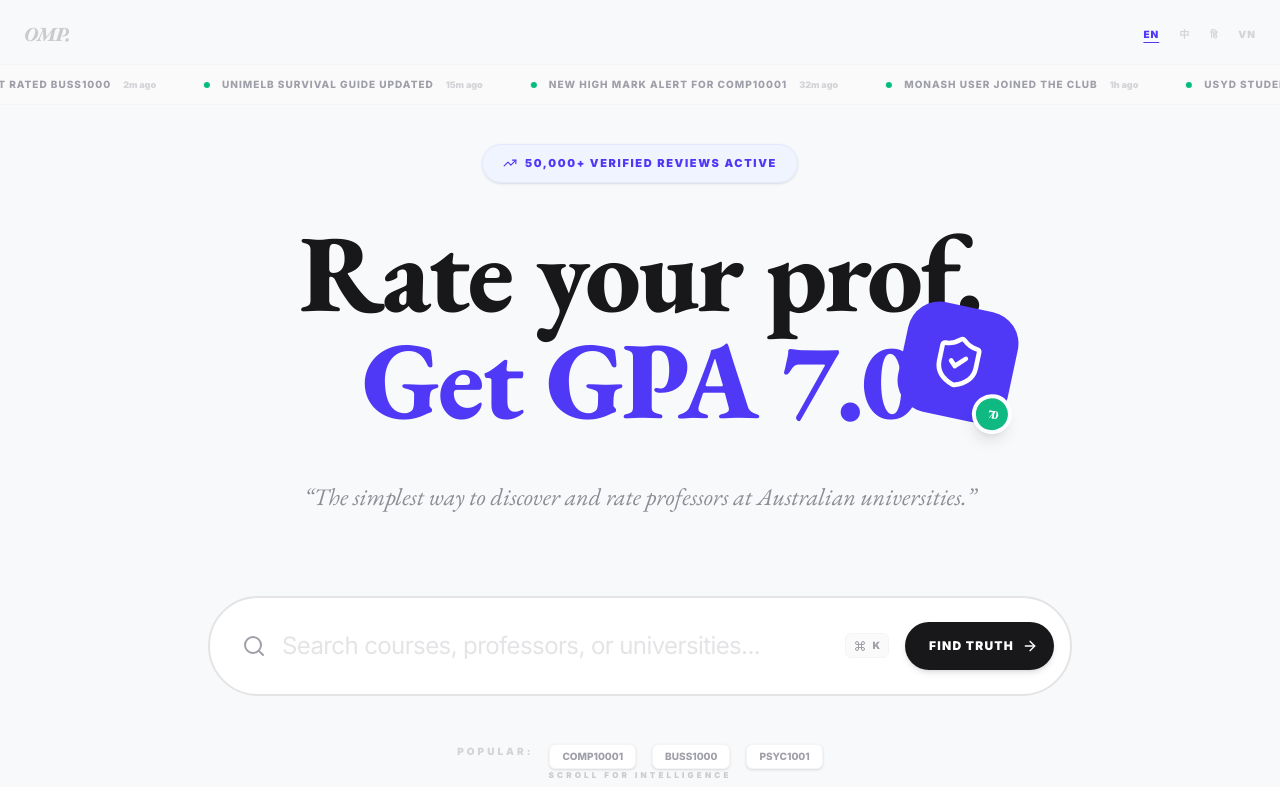
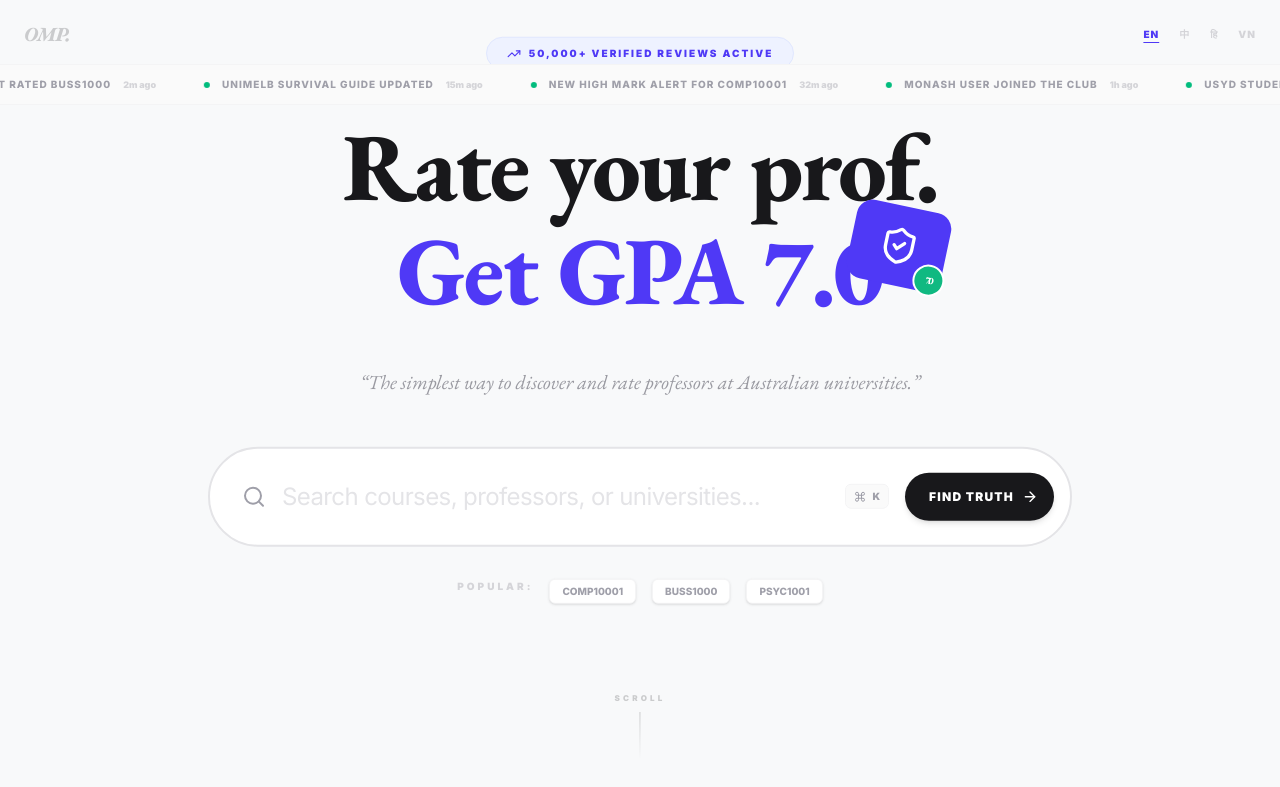
Before and after one commit to RealMarkHzzz/ohmyprofessors-mvp, a Next.js app: page / in a window 1280 px wide. Shown: the top 787 px of the page. Built offline with nearby package versions, Linux system fonts and the light colour scheme.

Commit message:
fix: force absolute optical centering at 40% and eliminate hero overlap issues

```diff
--- a/src/app/page.tsx
+++ b/src/app/page.tsx
@@ -16,11 +16,11 @@ export default function Home() {
   const [isSearchFocused, setIsSearchFocused] = useState(false);
 
   return (
-    <main className="relative min-h-screen flex flex-col items-center justify-start bg-[#F8F9FA] selection:bg-indigo-50 selection:text-indigo-900">
+    <main className="relative min-h-screen flex flex-col items-center justify-start bg-[#F8F9FA] selection:bg-indigo-50 selection:text-indigo-900 overflow-x-hidden">
       {/* 2026 Ambient Intelligence Layer */}
       <BackgroundAmbient />
 
-      {/* Cinematic Dimming Overlay - Smoother and deeper */}
+      {/* Cinematic Dimming Overlay */}
       <AnimatePresence>
         {isSearchFocused && (
           <motion.div
@@ -70,22 +70,23 @@ export default function Home() {
       </div>
 
       <div className="relative w-full flex flex-col items-center">
-        {/* Block 3: The "Absolute Center" Hub - Recalculated for Optical Center (40%-50%) */}
-        <section className="w-full flex flex-col items-center justify-start h-screen px-6 pt-[12vh] md:pt-[18vh]">
+        {/*
+          Block 3: The "Absolute Center" Hub
+          RE-ENGINEERED: Using absolute vertical positioning to force 40% offset
+        */}
+        <section className="relative w-full h-screen flex flex-col items-center px-6">
           <motion.div
             animate={{
-              y: isSearchFocused ? -60 : 0,
+              y: isSearchFocused ? '-15vh' : '0vh',
               opacity: isSearchFocused ? 0.3 : 1,
-              scale: isSearchFocused ? 0.92 : 1,
-              filter: isSearchFocused ? 'blur(2px)' : 'blur(0px)'
+              scale: isSearchFocused ? 0.9 : 1
             }}
             transition={{ duration: 0.8, ease: [0.22, 1, 0.36, 1] }}
-            className="mb-16 md:mb-20"
+            className="absolute top-[40%] -translate-y-1/2 w-full flex flex-col items-center gap-8 md:gap-12"
           >
             <Hero />
-          </motion.div>
 
-          <div className="w-full flex flex-col items-center gap-12 relative">
+            <div className="w-full flex flex-col items-center gap-8 relative">
               <SearchBar onFocusChange={setIsSearchFocused} />
 
               <motion.div
@@ -100,12 +101,14 @@ export default function Home() {
                 ))}
               </motion.div>
             </div>
+          </motion.div>
 
+          {/* Scroll Indicator */}
           <motion.div
             animate={{ opacity: isSearchFocused ? 0 : 0.2 }}
-            className="mt-auto mb-10 flex flex-col items-center gap-2"
+            className="absolute bottom-10 left-1/2 -translate-x-1/2 flex flex-col items-center gap-2"
           >
-            <span className="text-[8px] font-black uppercase tracking-[0.4em] text-zinc-900 font-sans">Scroll for Intelligence</span>
+            <span className="text-[8px] font-black uppercase tracking-[0.4em] text-zinc-900 font-sans">Scroll</span>
             <div className="h-12 w-px bg-gradient-to-b from-zinc-900 to-transparent" />
           </motion.div>
         </section>
@@ -117,7 +120,7 @@ export default function Home() {
           {/* Block 4: Intelligence Grid */}
           <section className="w-full py-32 flex flex-col items-center gap-24">
             <div className="text-center px-6">
-              <h2 className="text-5xl md:text-8xl font-serif font-black tracking-tighter text-zinc-900 italic mb-6">Database.</h2>
+              <h2 className="text-5xl md:text-8xl font-serif font-black tracking-tighter text-zinc-900 italic mb-6 text-left md:text-center">Database.</h2>
               <p className="text-zinc-400 font-sans text-[10px] font-black uppercase tracking-[0.5em]">Peer-verified academic survival data</p>
             </div>
             <HeroCards />
--- a/src/components/Hero.tsx
+++ b/src/components/Hero.tsx
@@ -29,26 +29,26 @@ const Hero = () => {
 
   return (
     <div ref={containerRef} className="flex flex-col items-center text-center px-4 max-w-5xl mx-auto relative">
-      {/* 1. Structural Fix: Independent vertical space for badge */}
-      <div className="hero-badge mb-10 inline-flex items-center gap-2 rounded-full bg-indigo-50/80 border border-indigo-100 px-5 py-2.5 backdrop-blur-sm shadow-sm">
+      {/* 1. Structural Fix: Badge is now definitely above and spaced */}
+      <div className="hero-badge mb-12 inline-flex items-center gap-2 rounded-full bg-indigo-50 border border-indigo-100 px-5 py-2">
         <TrendingUp className="h-3.5 w-3.5 text-indigo-600" />
-        <span className="text-[11px] font-black uppercase tracking-[0.15em] text-indigo-600 font-sans">
+        <span className="text-[10px] font-black uppercase tracking-[0.2em] text-indigo-600 font-sans">
           50,000+ Verified Reviews Active
         </span>
       </div>
 
       <div className="relative inline-block">
-        <h1 className="hero-title mb-8 text-6xl md:text-[110px] font-serif font-black tracking-tight text-zinc-900 leading-[0.9]">
+        <h1 className="hero-title mb-6 text-5xl md:text-8xl font-serif font-black tracking-tight text-zinc-900 leading-[1.0]">
           {t.title} <br />
           <span className="text-indigo-600 relative inline-block mt-2">
             {t.subtitle} <GpaRollingNumber target={7.0} />
 
-            {/* GPA Shield Visualizer */}
-            <div className="gpa-shield absolute -right-16 md:-right-24 top-0 md:-top-6 hidden sm:block pointer-events-none">
-              <div className="relative flex h-16 w-16 md:h-28 md:w-28 items-center justify-center rounded-[2rem] bg-indigo-600 text-white shadow-float rotate-12">
-                <ShieldCheck className="h-8 w-8 md:h-14 md:w-14" />
-                <div className="absolute -bottom-2 -right-2 h-8 w-8 md:h-10 md:w-10 rounded-full bg-brand-success border-4 border-white flex items-center justify-center shadow-lg">
-                  <span className="text-[10px] md:text-xs font-black text-white">7.0</span>
+            {/* GPA Shield Visualizer - Reduced size to prevent overlap */}
+            <div className="gpa-shield absolute -right-12 md:-right-16 top-0 md:-top-4 hidden sm:block pointer-events-none">
+              <div className="relative flex h-14 w-14 md:h-20 md:w-24 items-center justify-center rounded-2xl bg-indigo-600 text-white shadow-float rotate-12">
+                <ShieldCheck className="h-6 w-6 md:h-10 md:w-10" />
+                <div className="absolute -bottom-1 -right-1 h-6 w-6 md:h-8 md:w-8 rounded-full bg-brand-success border-2 border-white flex items-center justify-center">
+                  <span className="text-[8px] md:text-[10px] font-black text-white">7.0</span>
                 </div>
               </div>
             </div>
@@ -56,7 +56,7 @@ const Hero = () => {
         </h1>
       </div>
 
-      <p className="hero-desc mt-4 text-lg md:text-2xl font-serif text-zinc-500 max-w-2xl mx-auto leading-relaxed italic opacity-80">
+      <p className="hero-desc mt-6 text-base md:text-xl font-serif text-zinc-500 max-w-xl mx-auto leading-relaxed italic opacity-70">
         &ldquo;{t.desc}&rdquo;
       </p>
     </div>
```
Lines whose indentation alone changed are shown as unchanged.
